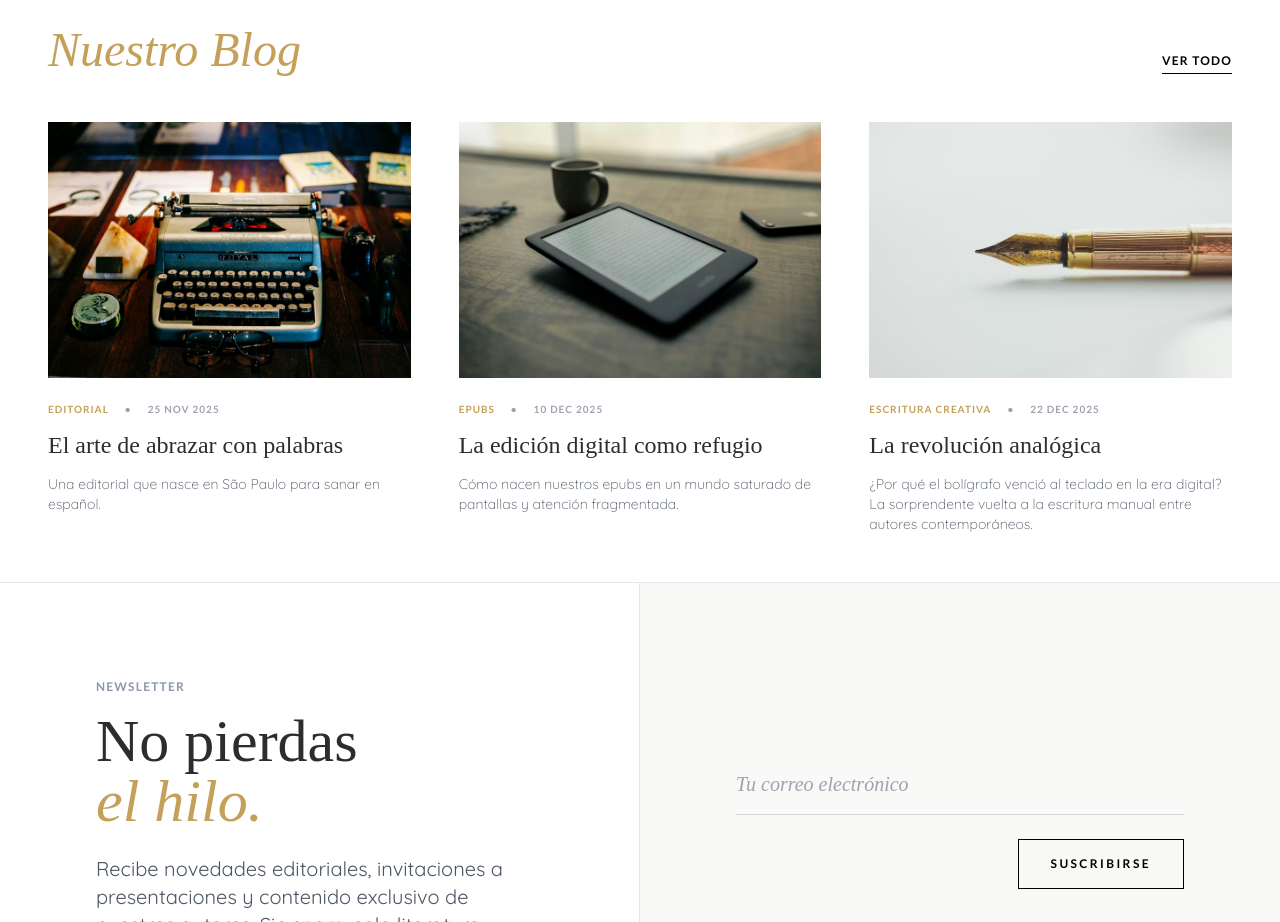
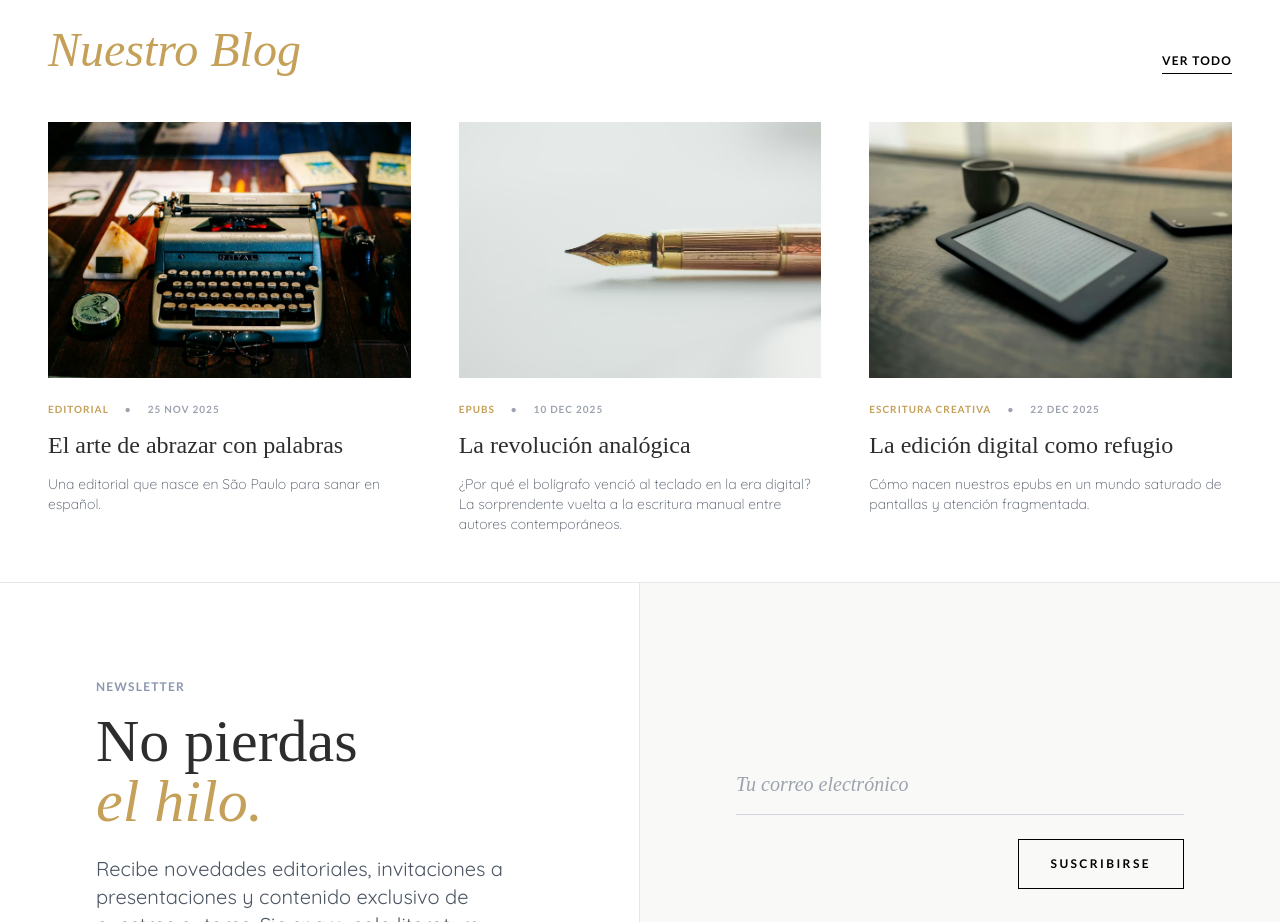
Before and after one commit to sabuat/apapacho-web, a Next.js app: page / in a window 1280 px wide. Shown: the part 1620-2542 px from the top of the page. Built offline with nearby package versions, Linux system fonts and the light colour scheme; a web font is replaced by a local one.

Commit message:
Changes to be committed: 	modified:   data/posts/post-2.js 	modified:   data/posts/post-3.js

```diff
--- a/data/posts/post-2.js
+++ b/data/posts/post-2.js
@@ -1,12 +1,12 @@
 export default {
-  slug: "crendo-epubs-en-el-mundo-digital",
-  titulo: "La edición digital como refugio",
+  slug: "escitura-manual-en-la-era-digital",
+  titulo: "La revolución analógica",
   autor: "Salma Utiel",
   autorFoto: "/images/blog/salma.jpg",
   fecha: "10 Dec 2025",
   categoria: "Epubs",
-  img: "/images/blog/post-8.avif",
-  resumen: "Cómo nacen nuestros epubs en un mundo saturado de pantallas y atención fragmentada.",
+  img: "/images/blog/post-3.avif",
+  resumen: "¿Por qué el bolígrafo venció al teclado en la era digital? La sorprendente vuelta a la escritura manual entre autores contemporáneos.",
   contenido: [
     "**SAO PAULO.** — En la Editorial Apapacho, donde todo se publica en formato digital, sin embargo, en el ambiente donde esta editorial nace hay un objeto que desafía la lógica del entorno: una pila de cuadernos manuscritos que contienen algunos de los próximos lanzamientos de la casa. **Sabuat Urbina Ribeiro**, fundador y autor principal, defiende esta paradoja con la convicción del converso: *‘El camino más eficiente hacia el libro digital perfecto comienza con la imperfección de la tinta sobre papel'*.",
 
--- a/data/posts/post-3.js
+++ b/data/posts/post-3.js
@@ -1,12 +1,12 @@
 export default {
-  slug: "escitura-manual-en-la-era-digital",
-  titulo: "La revolución analógica",
+  slug: "creando-epubs-en-el-mundo-digital",
+  titulo: "La edición digital como refugio",
   autor: "Salma Utiel",
   autorFoto: "/images/blog/salma.jpg",
   fecha: "22 Dec 2025",
   categoria: "Escritura Creativa",
-  img: "/images/blog/post-3.avif",
-  resumen: "¿Por qué el bolígrafo venció al teclado en la era digital? La sorprendente vuelta a la escritura manual entre autores contemporáneos.",
+  img: "/images/blog/post-8.avif",
+  resumen: "Cómo nacen nuestros epubs en un mundo saturado de pantallas y atención fragmentada.",
   contenido: [
     "**SAO PAULO.** — En un mundo saturado de pantallas y contenido efímero, ¿dónde reside el valor de un abrazo literario? La **Editorial Apapacho**, con su filosofía de *‘historias que sanan, emocionan y transforman’, enfrenta esta paradoja moderna con una respuesta clara: el refugio no está en el papel, sino en la **intencionalidad digital**. En una industria que a menudo equipara ‘libro digital’ con **producción masiva y rápida**, esta pequeña editorial venezolano-brasileña se erige como artesana del ePub.",
 
```
